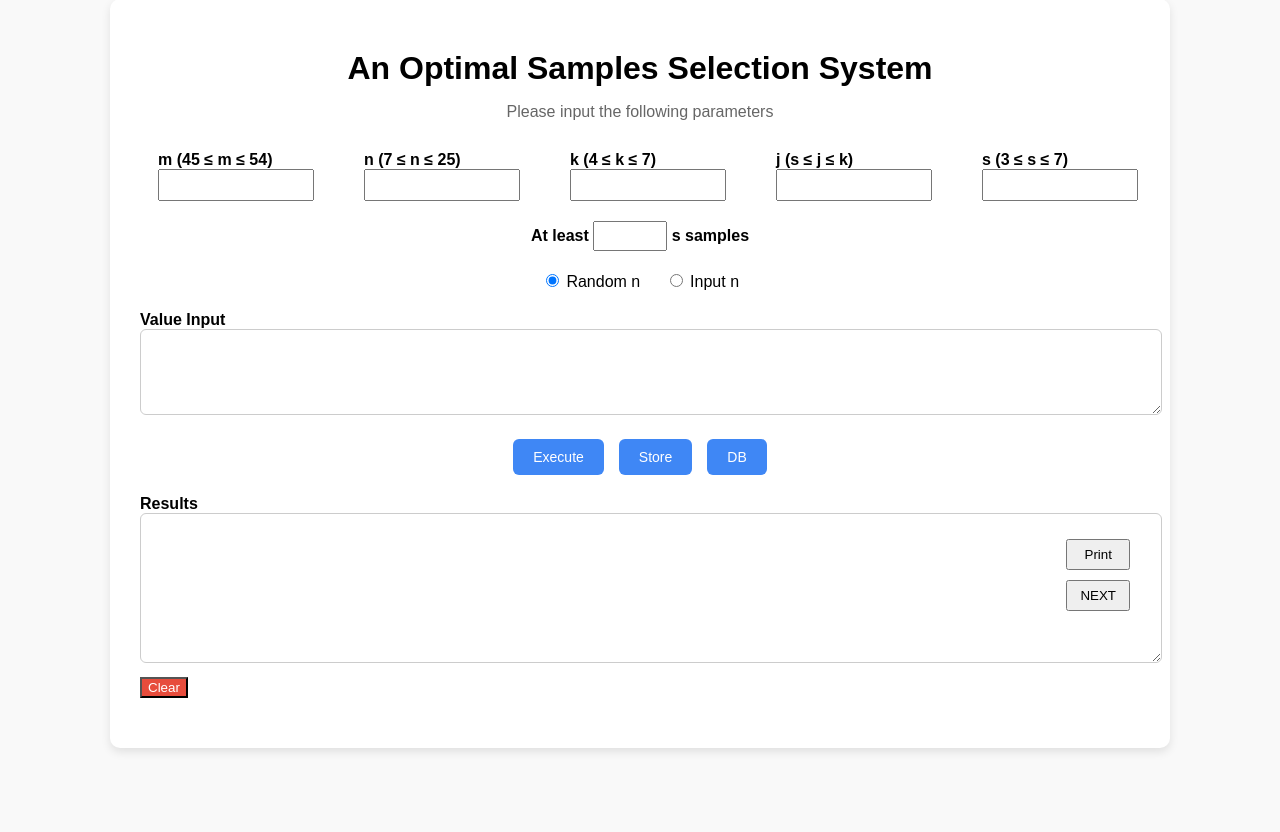
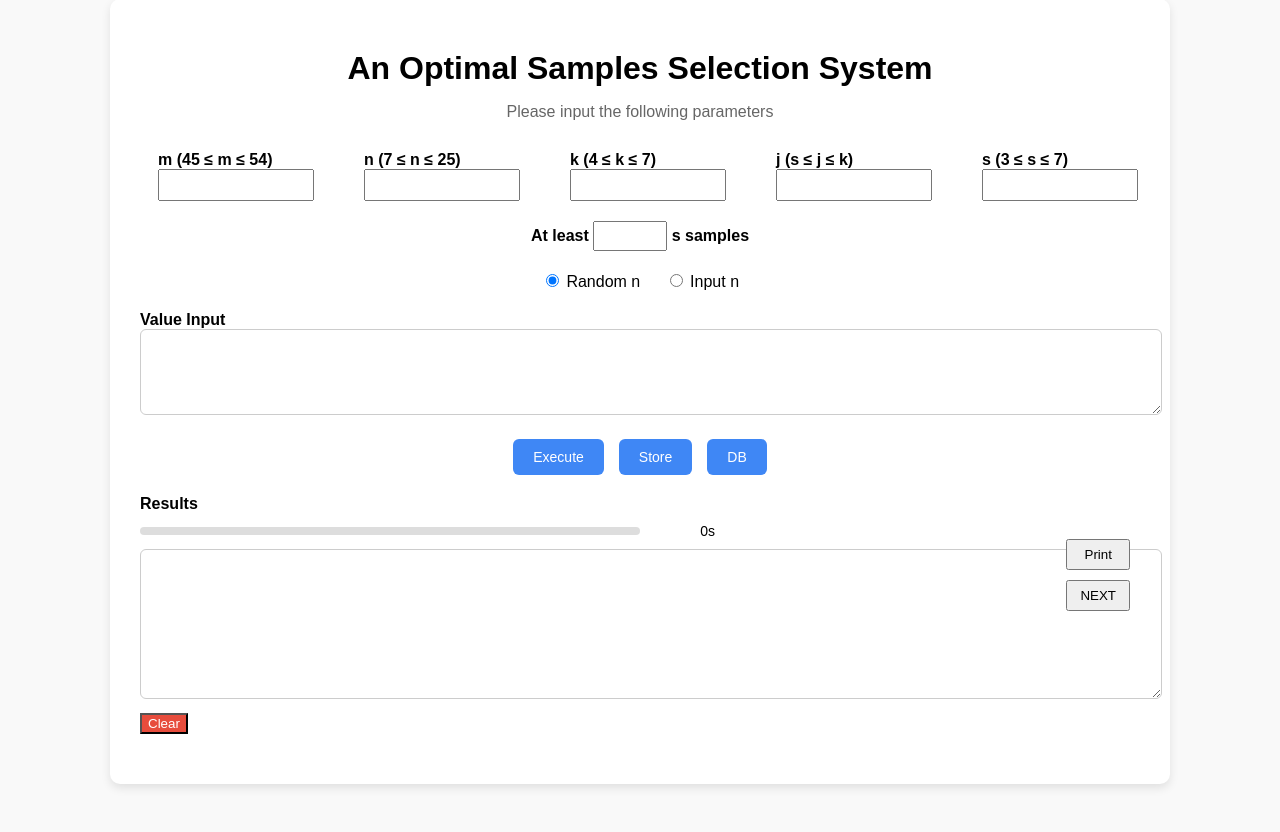
Before and after one commit to Myrilla-ux/AI_group_project, a Flask app: page / in a window 1280 px wide. Shown: the part 49-881 px from the top of the page. Before the commit the page ends 801 px from the top, so only its background shows below. Run offline with Flask 3, Linux system fonts and the light colour scheme.

Commit message:
Update index.html

```diff
--- a/flask_demo/templates/index.html
+++ b/flask_demo/templates/index.html
@@ -128,6 +128,31 @@
       width: 60px;
       padding: 5px;
     }
+    /* 新增：进度条 */
+    .progress-container {
+      display: flex;
+      align-items: center;
+      gap: 15px;
+      margin: 10px 0;
+    }
+    .progress-bar-bg {
+      width: 50%;
+      height: 8px;
+      background: #ddd;
+      border-radius: 5px;
+      overflow: hidden;
+    }
+    .progress-bar-fill {
+      height: 8px;
+      width: 0%;
+      background: #4caf50;
+      transition: width 0.2s linear;
+    }
+    .timer-display {
+      font-size: 14px;
+      width: 60px;
+      text-align: right;
+    }
     @media (max-width: 768px) {
       .form-row {
         flex-direction: column;
@@ -189,9 +214,7 @@
       <!-- Input n 区域 -->
       <div class="user-inputs" id="user-input-n" style="display: none;">
         <label><strong>User input n :</strong></label>
-        <div class="user-inputs-grid" id="input-grid">
-          <!-- 动态生成输入框 -->
-        </div>
+        <div class="user-inputs-grid" id="input-grid"></div>
       </div>
 
       <!-- 值输入 -->
@@ -201,26 +224,31 @@
       </div>
 
       <!-- 按钮区 -->
-  <!-- 按钮组 -->
       <div class="button-group">
         <button type="submit" name="action" value="execute">Execute</button>
         <button type="submit" name="action" value="store">Store</button>
         <button type="button" onclick="window.location.href='/results'">DB</button>
-   <!-- <button type="submit" name="action" value="clear" style="background: #e74c3c;">Clear</button>  -->
       </div>
 
       <!-- 输出结果区 -->
       <div class="result-group">
         <label><strong>Results</strong></label>
+
+        <!-- 新增进度条和计时器 -->
+        <div class="progress-container">
+          <div class="progress-bar-bg">
+            <div id="progress-bar" class="progress-bar-fill"></div>
+          </div>
+          <div id="timer" class="timer-display">0s</div>
+        </div>
+
         <textarea readonly rows="8">{% if result %}{{ result.answers | join('\n') }}{% endif %}</textarea>
 
-  <!-- ✅ 清除结果按钮 -->
         <div style="margin-top: 10px;">
           <button type="submit" name="action" value="clear" style="background: #e74c3c; color: white;">Clear</button>
         </div>
       </div>
 
-      <!-- 页面右侧按钮 -->
       <div class="side-buttons">
         <button type="button" onclick="window.print()">Print</button>
         <button type="submit" name="action" value="next">NEXT</button>
@@ -229,7 +257,7 @@
     </form>
   </div>
 
-  <!-- JS：动态生成输入框、验证逻辑 -->
+<!-- 各种JS逻辑 -->
 <script>
 const mInput = document.getElementById('m');
 const nInput = document.getElementById('n');
@@ -241,26 +269,14 @@
 const inputGrid = document.getElementById('input-grid');
 const errorContainer = document.getElementById('at-least-error');
 
-    function confirmRedirect() {
-      const form = document.querySelector('form');
-      const confirmed = confirm("是否跳转到数据库页面？");
-      if (confirmed) {
-      form.action = "/store_and_redirect"; // 自定义保存+跳转的后端路由
-      } else {
-        return false; // 阻止提交
+function calculateCombination(j, s) {
+  if (s > j) return 0;
+  let numerator = 1, denominator = 1;
+  for (let i = 0; i < s; i++) {
+    numerator *= (j - i);
+    denominator *= (i + 1);
   }
-      return true;
-    }
-     // 计算组合数 C(j, s) = j! / (s! * (j - s)!)
-    function calculateCombination(j, s) {
-      if (s > j) return 0; // 如果 s > j，返回 0，因为组合数是无效的
-      let numerator = 1;
-      let denominator = 1;
-      for (let i = 0; i < s; i++) {
-        numerator *= (j - i);  // 分子：j * (j-1) * ... * (j-s+1)
-        denominator *= (i + 1); // 分母：s!
-      }
-      return numerator / denominator; // 返回 C(j, s)
+  return numerator / denominator;
 }
 
 function renderInputBoxes() {
@@ -268,7 +284,7 @@
   const n = parseInt(nInput.value);
 
   if (isNaN(m) || m < 45 || m > 54 || isNaN(n) || n < 7 || n > 25) {
-        alert("Please enter valid m (45~54) and n (7~25) before selecting 'Input n'.");
+    alert("Please enter valid m (45~54) and n (7~25)");
     inputRadio.checked = false;
     inputNSection.style.display = 'none';
     inputGrid.innerHTML = '';
@@ -277,20 +293,16 @@
 
   inputGrid.innerHTML = '';
   for (let i = 1; i <= n; i++) {
-        const box = document.createElement('div');
-        box.className = 'user-input-box';
-        box.innerHTML = `
+    inputGrid.innerHTML += `
+      <div class="user-input-box">
         <input type="number" name="input_n_${i}" min="1" max="${m}" required />
         <div>${i}</div>
-        `;
-        inputGrid.appendChild(box);
+      </div>`;
   }
-
   inputNSection.style.display = 'block';
 }
 
-    const radios = document.querySelectorAll('input[name="n_mode"]');
-radios.forEach(radio => {
+document.querySelectorAll('input[name="n_mode"]').forEach(radio => {
   radio.addEventListener('change', () => {
     if (inputRadio.checked) {
       renderInputBoxes();
@@ -301,38 +313,50 @@ radios.forEach(radio => {
   });
 });
 
+mInput.addEventListener('input', renderInputBoxes);
+nInput.addEventListener('input', renderInputBoxes);
 
-    mInput.addEventListener('input', () => {
-      if (inputRadio.checked) renderInputBoxes();
-    });
-
-    nInput.addEventListener('input', () => {
-      if (inputRadio.checked) renderInputBoxes();
-    });
-
-    // 监听 at_least_s 输入框的变化
 atLeastInput.addEventListener('input', () => {
-      const sVal = parseInt(sInput.value); // 获取 s 的值
-      const jVal = parseInt(jInput.value); // 获取 j 的值
+  const sVal = parseInt(sInput.value);
+  const jVal = parseInt(jInput.value);
   if (!isNaN(sVal) && !isNaN(jVal)) {
-        const combo = calculateCombination(jVal, sVal);  // 计算 C(j, s)
-
-        // 如果 at_least_s 的值大于组合数 C(j, s)，显示错误消息
+    const combo = calculateCombination(jVal, sVal);
     if (parseInt(atLeastInput.value) > combo) {
-          errorContainer.style.display = 'block';  // 显示错误消息
-          errorContainer.textContent = `Error: The value of at least s cannot exceed C(${jVal}, ${sVal}) = ${combo}.`;
+      errorContainer.style.display = 'block';
+      errorContainer.textContent = `Error: at least s cannot exceed C(${jVal}, ${sVal}) = ${combo}`;
     }
   }
 });
+
+window.onload = function () {
+  if (inputRadio.checked) renderInputBoxes();
+};
+
+//  新增：控制进度条和计时器
+let startTime = null;
+let intervalId = null;
+let maxTime = 10; // 默认10秒
+
+function startProgress() {
+  startTime = Date.now();
+  clearInterval(intervalId);
+
+  intervalId = setInterval(() => {
+    const elapsedMs = Date.now() - startTime;
+    const elapsedSec = (elapsedMs / 1000).toFixed(6);  //  保留6位小数
+    document.getElementById('timer').textContent = `${elapsedSec}s`;
+
+    const percent = Math.min((elapsedMs / 1000) / maxTime * 100, 100);
+    document.getElementById('progress-bar').style.width = percent + '%';
+}, 50);
+
+}
+
+// 点击 Execute 开始计时
+document.querySelector('button[name="action"][value="execute"]').addEventListener('click', () => {
+  startProgress();
+});
+
 </script>
-  <script>
-    window.onload = function () {
-      if (inputRadio.checked) {
-        renderInputBoxes();
-      }
-    };
-  </script>
-
-
 </body>
 </html>
```
Lines whose indentation alone changed are shown as unchanged.
